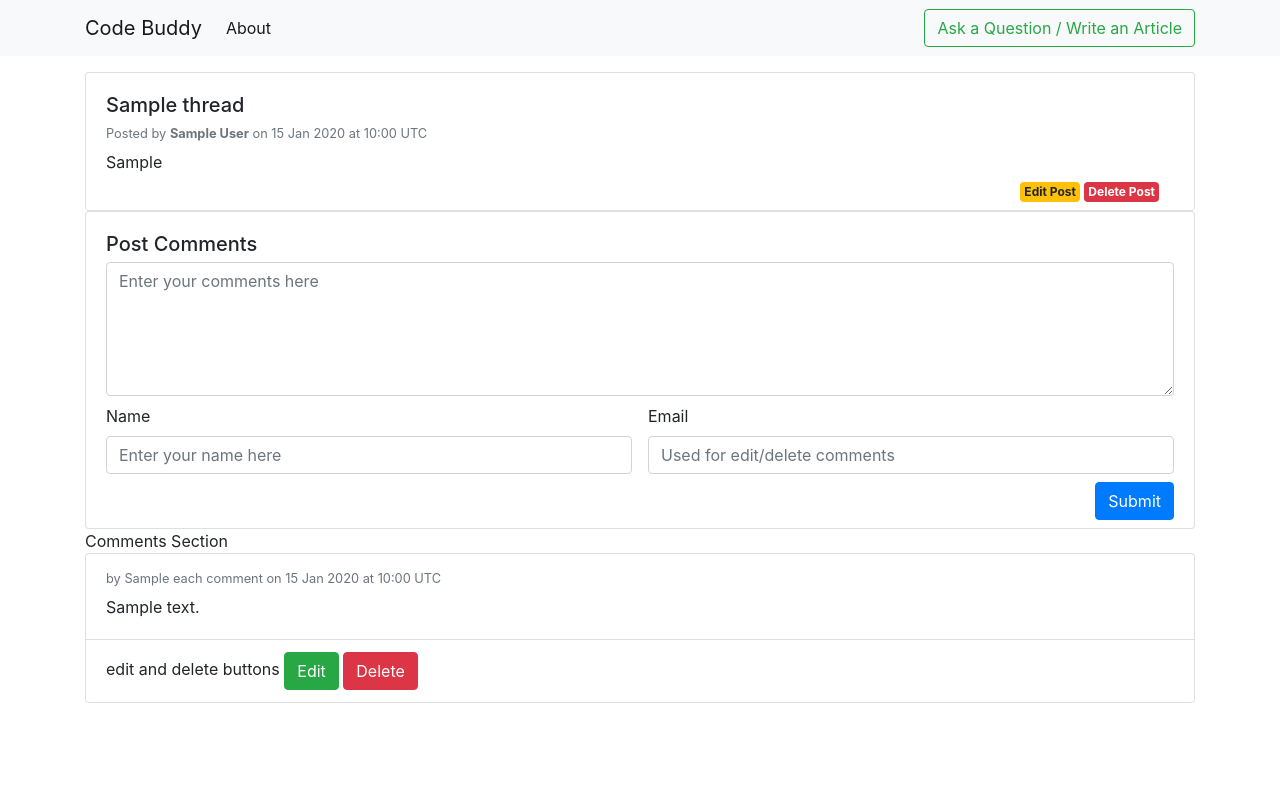
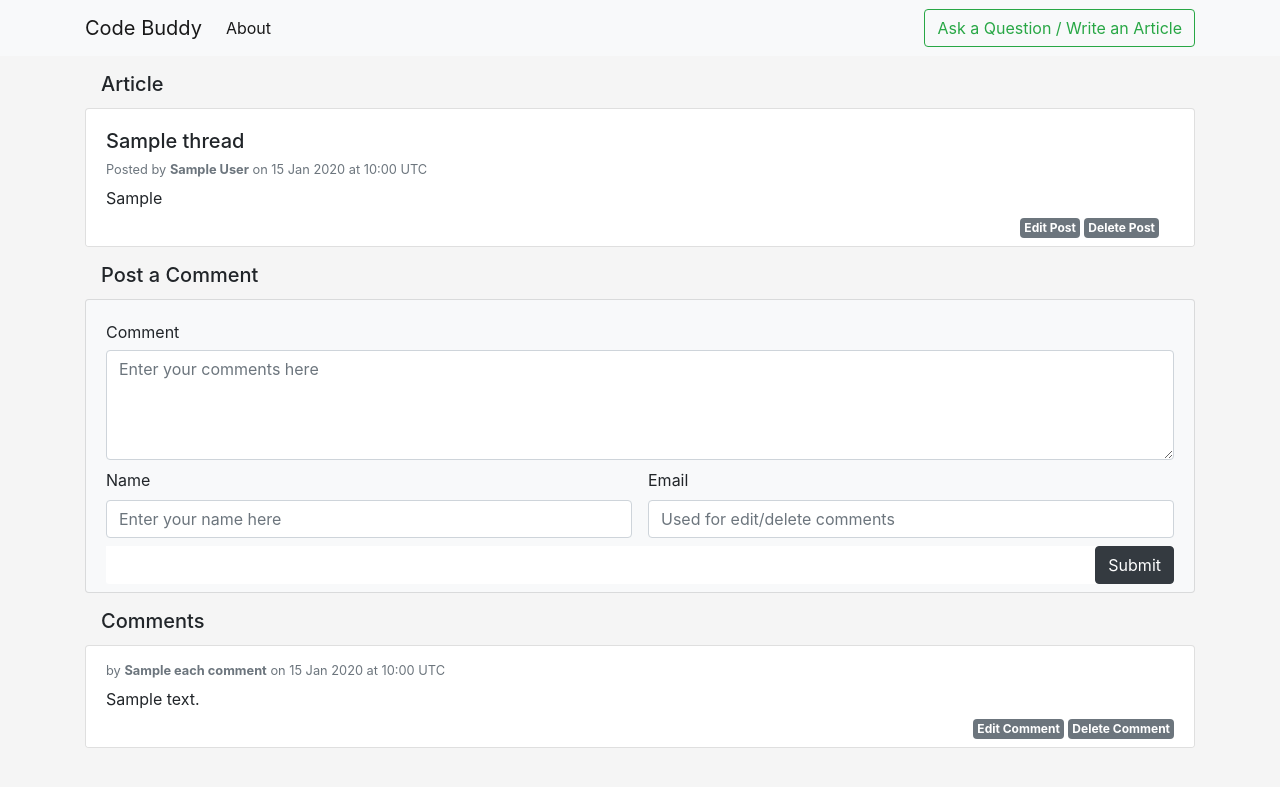
Before and after one commit to Code-Institute-Submissions/CodeBuddy, a Flask app: template templates/single_thread.html in a window 1280 px wide. Shown: the top 787 px of the page. Run offline with Flask 2, Linux system fonts and the light colour scheme; the template is opened without the code that fills it: most values are stand-ins (such as "Sample title", 1, 10 or a date in 2020); some libraries are stand-ins or nearby versions.

Commit message:
added styles.css

```diff
--- /dev/null
+++ b/static/styles/style.css
@@ -0,0 +1,3 @@
+body {
+  background-color: #f5f5f5;
+}
--- a/templates/base.template.html
+++ b/templates/base.template.html
@@ -8,6 +8,8 @@
     <!-- Bootstrap CSS -->
     <link rel="stylesheet" href="https://maxcdn.bootstrapcdn.com/bootstrap/4.0.0/css/bootstrap.min.css" integrity="sha384-Gn5384xqQ1aoWXA+058RXPxPg6fy4IWvTNh0E263XmFcJlSAwiGgFAW/dAiS6JXm" crossorigin="anonymous">
 
+    <!-- Own CSS -->
+    <link rel= "stylesheet" type= "text/css" href= "{{ url_for('static',filename='styles/style.css') }}">
     <title>Code Buddy</title>
   </head>
   <body>
--- a/templates/comments/create_comment.html
+++ b/templates/comments/create_comment.html
@@ -1,12 +1,13 @@
+<h5 class="pt-3 pb-1 pl-3">Post a Comment</h5>
 
 <form action='/threads/comments' form method="POST">
 <!-- to map each comments to the thread_id -->
     <input type='hidden' value='{{threads._id}}' name='thread_id'/>
-        <div class="card">
+        <div class="card bg-light">
             <div class="card-body pb-2">
-                <h5 class="card-title">Post Comments</h5>
+                <div class="card-title">Comment</div>
                 <h6 class="card-subtitle">
-                <textarea type="text" rows="5" class="form-control" name="comment" placeholder="Enter your comments here"></textarea>
+                <textarea type="text" rows="4" class="form-control" name="comment" placeholder="Enter your comments here"></textarea>
                 </h6>
                 <div class="card-text">
                     <div class="container">
@@ -22,7 +23,7 @@
                     </div>
                 </div>
                 <div class="card-footer bg-white border-0 text-right p-0">
-                    <input type="submit" class="btn btn-primary"/>
+                    <input type="submit" class="btn btn-dark"/>
                 </div>
             </div>
         </div>
--- a/templates/comments/show_comments.html
+++ b/templates/comments/show_comments.html
@@ -1,17 +1,16 @@
-Comments Section
+<h5 class="pt-3 pb-1 pl-3">Comments</h5>
 
 {% for each_comment in comments %}
 
     <div class="card">
-      <div class="card-body">
-        <h6 class="card-subtitle mb-2 text-muted"><small>by {{each_comment.commenter_name}} on {{each_comment.comment_datetime.strftime('%d %b %Y at %H:%M')}} UTC</small></h6>
+      <div class="card-body pb-1">
+        <h6 class="card-subtitle mb-2 text-muted"><small>by <b>{{each_comment.commenter_name}}</b> on {{each_comment.comment_datetime.strftime('%d %b %Y at %H:%M')}} UTC</small></h6>
         <div class="card-text"> {{each_comment.comment}}
         </div>
       </div>
-      <div class="card-footer bg-white">
-        edit and delete buttons
-        <a href="" class="btn btn-success">Edit</a>
-        <a href="" class="btn btn-danger">Delete</a>
+      <div class="card-footer bg-white border-0 text-right pt-0 pb-2">
+                <a class="badge badge-secondary p-1" href="{{ url_for('show_edit_thread', thread_id=threads._id ) }}">Edit Comment</a>
+                <a class="badge badge-secondary p-1" href="{{ url_for('show_confirm_delete', thread_id=threads._id)}}">Delete Comment</a>
       </div>
     </div>
 
--- a/templates/single_thread.html
+++ b/templates/single_thread.html
@@ -2,12 +2,12 @@
 
 {%block content%}
 
+<h5 class="pt-0 pb-1 pl-3">Article</h5>
+
 <div class="card">
     <div class="card-body pb-1">
-
         <h5 class="card-title">{{threads.thread_title}}</h5>
         <h6 class="card-subtitle mb-2 text-muted"><small>Posted by <b>{{threads.thread_author}}</b> on {{threads.thread_datetime.strftime('%d %b %Y at %H:%M')}} UTC</small></h6>
-
             <div class="card-text mb-0 pb-0">{{threads.thread_article}}
             </div>
     </div>
@@ -19,14 +19,13 @@
                 </div>
                 <!-- edit and delete buttons -->
             <div class="col text-right">
-                <a class="badge badge-warning p-1" href="{{ url_for('show_edit_thread', thread_id=threads._id ) }}">Edit Post</a>
-                <a class="badge badge-danger p-1" href="{{ url_for('show_confirm_delete', thread_id=threads._id)}}">Delete Post</a>
+                <a class="badge badge-secondary p-1" href="{{ url_for('show_edit_thread', thread_id=threads._id ) }}">Edit Post</a>
+                <a class="badge badge-secondary p-1" href="{{ url_for('show_confirm_delete', thread_id=threads._id)}}">Delete Post</a>
             </div>
         </div>
     </div>
 </div>
 </div>
-
 <!-- comment form -->
 {% include 'comments/create_comment.html' %}
 
```
Lines whose indentation alone changed are shown as unchanged.
